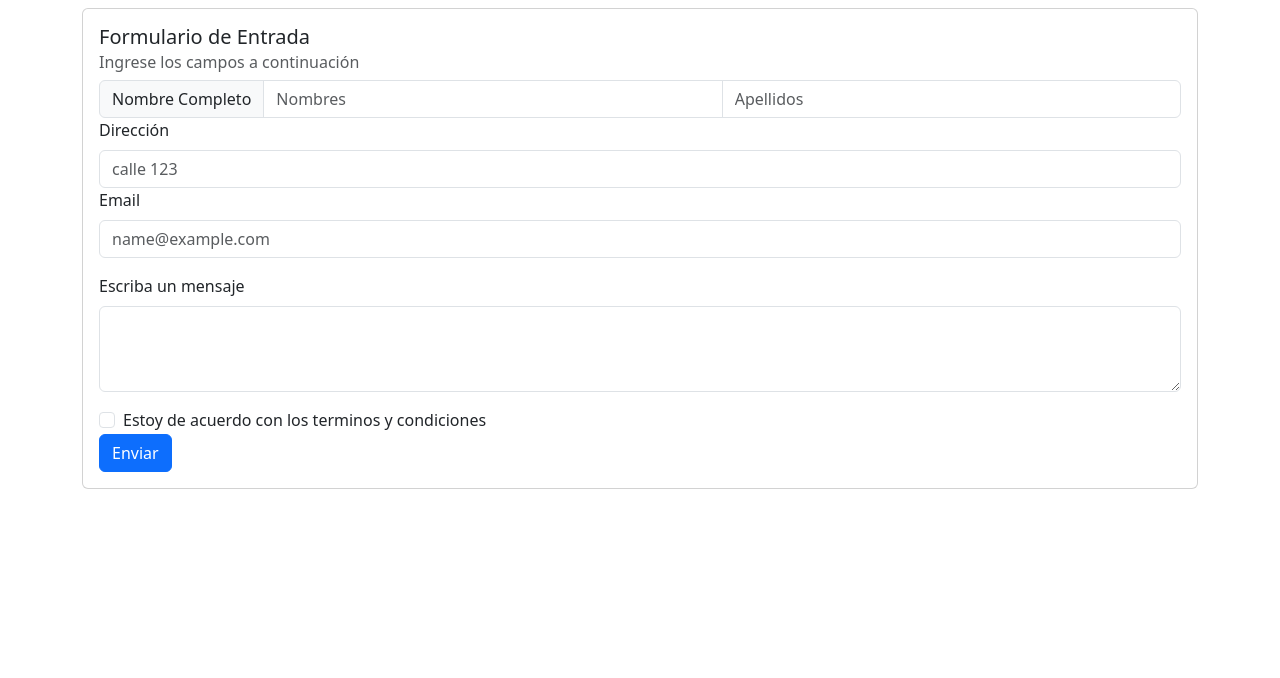
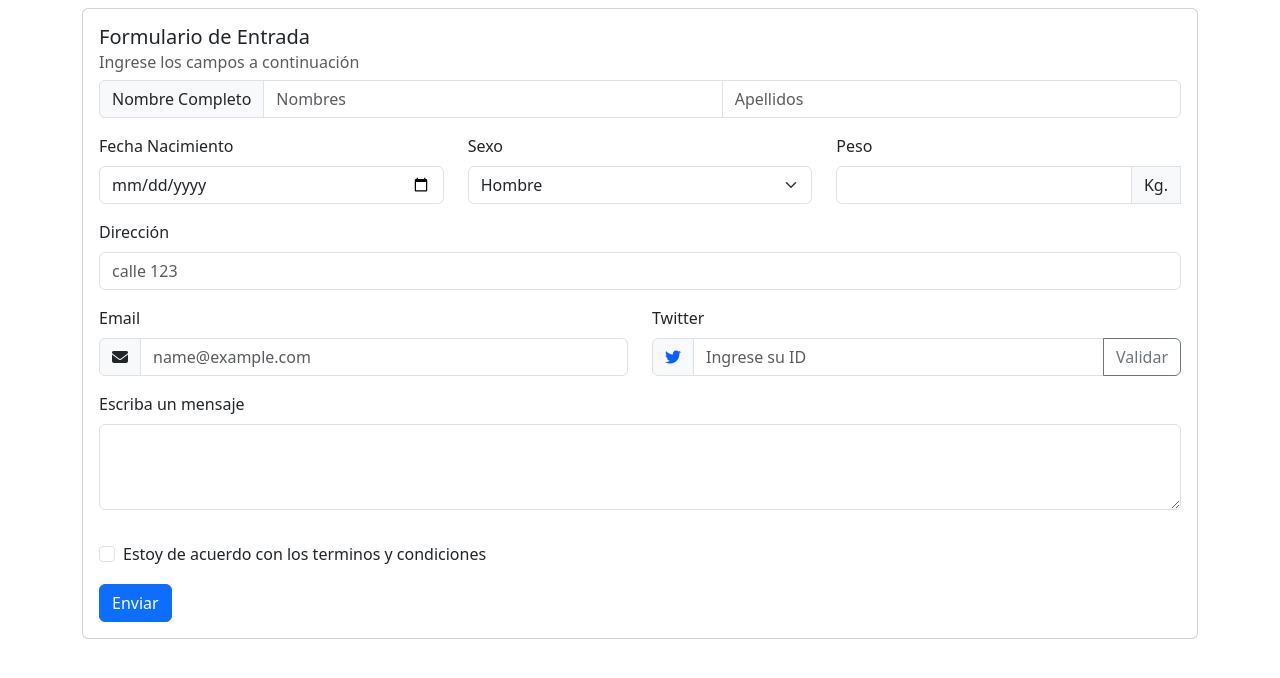
Before and after one commit to alxcript/depression-app, a Flask app: page /formulario in a window 1280 px wide. Shown: the part 56-734 px from the top of the page. Run offline with Flask 3, Linux system fonts and the light colour scheme.

Commit message:
front: formulario agregado

```diff
--- a/flaskr/templates/formulario.html
+++ b/flaskr/templates/formulario.html
@@ -6,7 +6,7 @@
     <h6 class="card-subtitle mb-2 text-body-secondary">
       Ingrese los campos a continuación
     </h6>
-    <form action="" class="needs-validation" novalidate>
+    <form action="" class="row needs-validation gy-3" novalidate>
       <div class="input-group has-validation">
         <span class="input-group-text">Nombre Completo</span>
         <input
@@ -28,7 +28,43 @@
         </div>
       </div>
 
-      <div class="col-12">
+      <div class="col-md-4">
+        <label for="fechaNacimiento" class="form-label">Fecha Nacimiento</label>
+        <input
+          type="date"
+          class="form-control"
+          id="fechaNacimiento"
+          required
+        />
+      </div>
+
+      <div class="col-md-4">
+        <label for="sexo" class="form-label">Sexo</label>
+        <select id="sexo" class="form-select">
+          <option selected>Hombre</option>
+          <option>Mujer</option>
+        </select>
+      </div>
+
+      <div class="col-md-4">
+        <label for="peso" class="form-label">Peso</label>
+        <div class="input-group">
+            <input
+              type="number"
+              class="form-control"
+              id="peso"
+              min="0"
+              required
+            />
+            <span class="input-group-text">Kg.</span>
+            <div class="invalid-feedback">
+                Ingrese un peso mayor a 0.
+              </div>
+        </div>
+
+      </div>
+
+      <div class="col-md-12">
         <label for="direccion" class="form-label">Dirección</label>
         <input
           type="text"
@@ -38,8 +74,10 @@
         />
       </div>
 
-      <div class="mb-3">
+      <div class="col-md-6">
         <label for="exampleFormControlInput1" class="form-label">Email</label>
+        <div class="input-group">
+            <span class="input-group-text" id="button-addon2"><i class="fa-solid fa-envelope"></i></span>
             <input
             type="email"
             class="form-control"
@@ -47,8 +85,19 @@
             placeholder="name@example.com"
             required
           />
+        </div>
+
         <div class="invalid-feedback">
           Escriba un email válido por favor.
+        </div>
+      </div>
+
+      <div class="col-md-6">
+        <label for="twitter" class="form-label">Twitter</label>
+        <div class="input-group">
+            <span class="input-group-text" id="button-addon2"><i class="fa-brands fa-twitter" style="color: #0861fd;"></i></span>
+            <input type="text" class="form-control" id="twitter" placeholder="Ingrese su ID" aria-label="Recipient's username" aria-describedby="button-addon2">
+            <button class="btn btn-outline-secondary" type="button" id="button-addon2">Validar</button>
           </div>
       </div>
 
@@ -62,8 +111,7 @@
           rows="3"
         ></textarea>
       </div>
-
-      <div class="col-12">
+      <div class="col-md-12">
         <div class="form-check">
           <input
             class="form-check-input"
@@ -78,7 +126,10 @@
           <div class="invalid-feedback">Debes estar de acuerdo antes de continuar.</div>
         </div>
       </div>
+      <div class="col-md-12">
         <button type="submit" class="btn btn-primary">Enviar</button>
+
+      </div>
     </form>
   </div>
 </div>
--- a/flaskr/templates/layout.html
+++ b/flaskr/templates/layout.html
@@ -11,6 +11,8 @@
       integrity="sha384-KK94CHFLLe+nY2dmCWGMq91rCGa5gtU4mk92HdvYe+M/SXH301p5ILy+dN9+nJOZ"
       crossorigin="anonymous"
     />
+    <link rel="stylesheet" href="{{url_for('static', filename='style.css')}}">
+    <link rel="stylesheet" href="https://cdnjs.cloudflare.com/ajax/libs/font-awesome/6.4.0/css/all.min.css" integrity="sha512-iecdLmaskl7CVkqkXNQ/ZH/XLlvWZOJyj7Yy7tcenmpD1ypASozpmT/E0iPtmFIB46ZmdtAc9eNBvH0H/ZpiBw==" crossorigin="anonymous" referrerpolicy="no-referrer" />
   </head>
   <body>
 
```
Also changed, not shown: flaskr/static/style.css (deleted, +0 -134 lines), flaskr/templates/index.html (+36 -1 lines), flaskr/static/images/banner-salud-mental.jpg (added), flaskr/static/images/logo.jpg (added), flaskr/static/images/medico1.jpeg (added), flaskr/static/images/medico2.jpg (added), flaskr/static/images/medico3.jpg (added), flaskr/static/images/mental-health-banner.jpg (added). Lines whose indentation alone changed are shown as unchanged.
